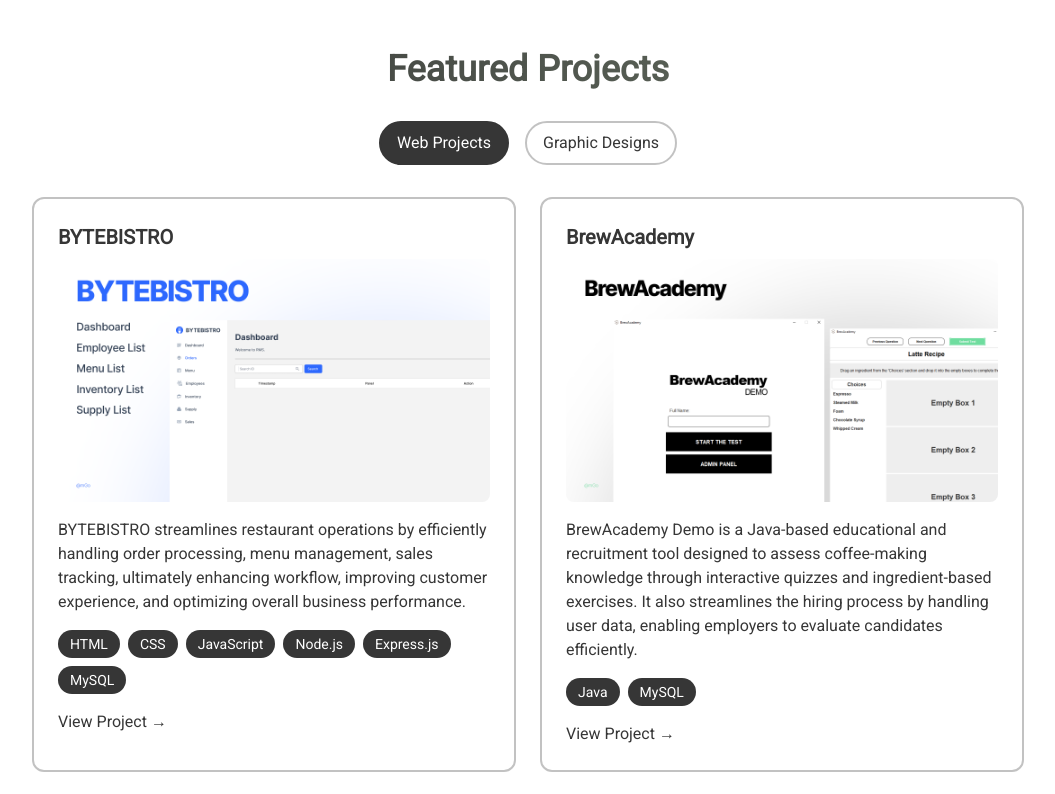
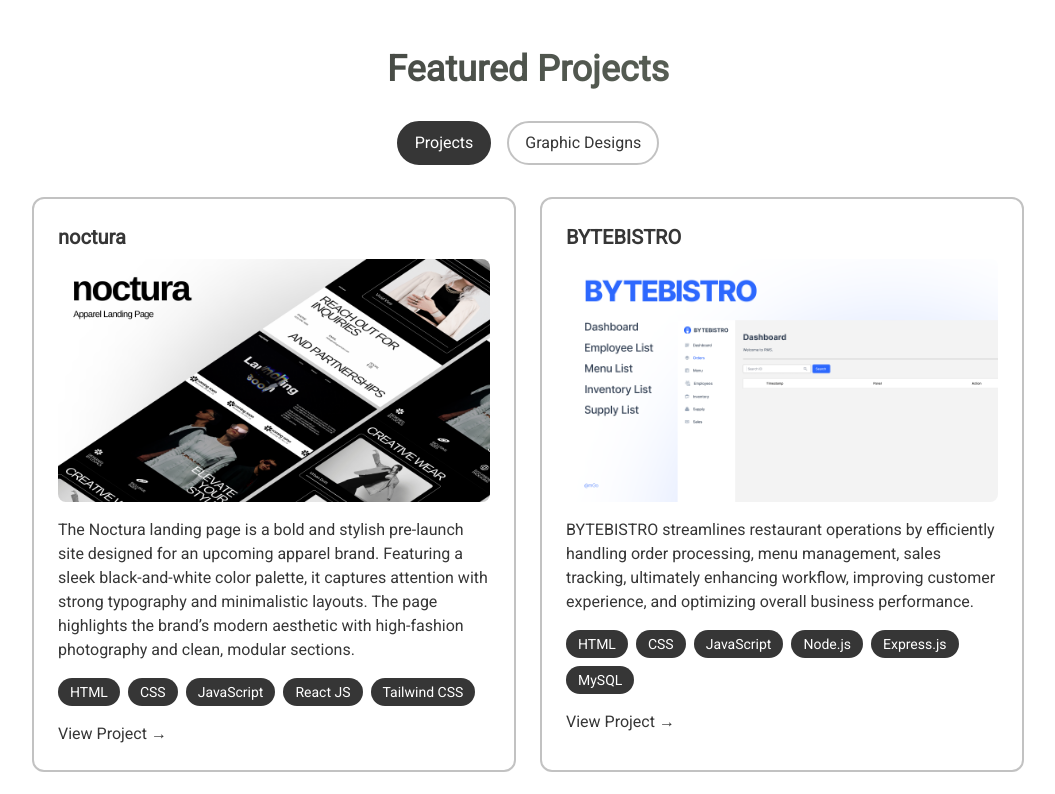
Before and after one commit to mGo08/M-Portfolio, a React (Vite) app: page / in a window 1280 px wide. Shown: the part 1760-2554 px from the top of the page, without its empty margins (112-1167 px from the left). Built offline with nearby package versions, Linux system fonts and the light colour scheme; a web font is replaced by a local one.

Commit message:
fix: add new project "noctura" to web projects; update button label and adjust layout for graphic projects

```diff
--- a/src/components/sections/Projects.jsx
+++ b/src/components/sections/Projects.jsx
@@ -15,11 +15,19 @@
 import graphic8Image from "../../assets/graphic2.jpg";
 import graphic9Image from "../../assets/magwz2.png";
 import graphic10Image from "../../assets/pt2_nymagazine.png";
+import graphic11Image from "../../assets/noctura.webp";
 
 export const Projects = () => {
     const [activeCategory, setActiveCategory] = useState("web");
 
     const webProjects = [
+        {
+            title: "noctura",
+            image: graphic11Image,
+            desc: "The Noctura landing page is a bold and stylish pre-launch site designed for an upcoming apparel brand. Featuring a sleek black-and-white color palette, it captures attention with strong typography and minimalistic layouts. The page highlights the brand’s modern aesthetic with high-fashion photography and clean, modular sections.",
+            tech: ["HTML", "CSS", "JavaScript", "React JS", "Tailwind CSS"],
+        },
+
         {
             title: "BYTEBISTRO",
             image: previewImage,
@@ -51,7 +59,9 @@
     ];
 
     const graphicProjects = [
+        { image: graphic11Image },
         { image: graphic1Image },
+        { image: previewImage },
         { image: graphic2Image },
         { image: graphic3Image },
         { image: graphic4Image },
@@ -85,7 +95,7 @@
                                     : "border-[#363636]/30 text-[#363636] hover:bg-[#363636]/10"
                             }`}
                         >
-                            Web Projects
+                            Projects
                         </button>
                         <button
                             onClick={() => setActiveCategory("graphic")}
@@ -158,7 +168,7 @@
     animate={{ opacity: 1 }}
     exit={{ opacity: 0 }}
     transition={{ duration: 0.6 }}
-    className="columns-1 md:columns-2 gap-6 space-y-6"
+    className="columns-2 md:columns-1 gap-6 space-y-6"
 >
     {graphicProjects.map((project, index) => (
         <motion.div
```
Also changed, not shown: src/assets/noctura.webp (added).
